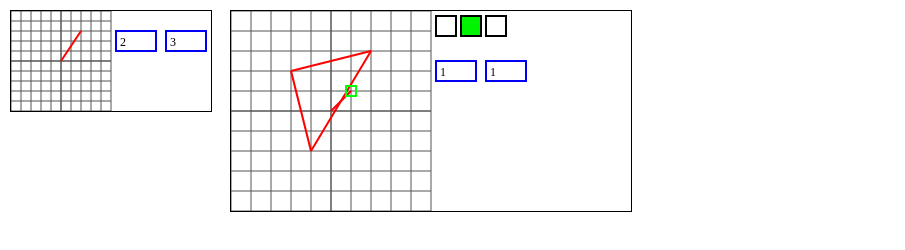
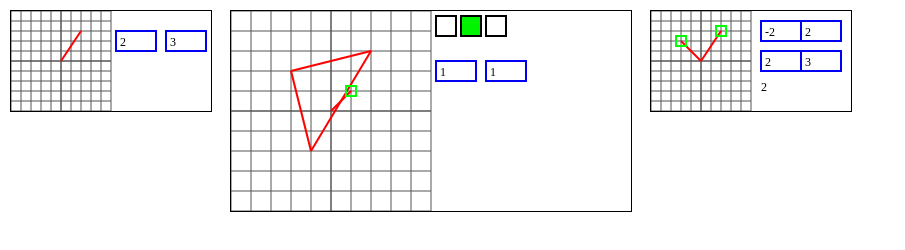
Before and after one commit to Phildo/playground, a plain HTML site: page index.html in a window 1280 px wide. Shown: the whole page, without its empty margins (0-905 px from the left). Drawn offline with Linux system fonts and the light colour scheme.

Commit message:
dot product

```diff
--- a/index.html
+++ b/index.html
@@ -26,16 +26,20 @@
 <script type="text/javascript" src="src/scenes/nullScene.js"></script>
 <script type="text/javascript" src="src/scenes/vectorScene.js"></script>
 <script type="text/javascript" src="src/scenes/barycentricScene.js"></script>
+<script type="text/javascript" src="src/scenes/dotScene.js"></script>
 
 <script type="text/javascript">
 var vector;
 var bary;
+var dot;
 function begin()
 {
   vector = new Space({width:200,height:100,container:"vector_stage_container",scene:VectorScene});
   vector.begin();
   bary = new Space({width:400,height:200,container:"bary_stage_container",scene:BarycentricScene});
   bary.begin();
+  dot = new Space({width:200,height:100,container:"dot_stage_container",scene:DotScene});
+  dot.begin();
 }
 window.addEventListener('touchstart', function(e){ e.preventDefault() }); //prevent browser from doing anything funny
 window.addEventListener("load",begin,false);
@@ -47,6 +51,7 @@ window.addEventListener("load",begin,false);
 <div id="content" style="position:relative; margin:0px; padding:0px;">
   <div id="vector_stage_container" style="width:200px; height:100px; position:relative; user-select:none; margin:10px; float:left;"> </div>
   <div id="bary_stage_container" style="width:400px; height:200px; position:relative; user-select:none; margin:10px; float:left;"> </div>
+  <div id="dot_stage_container" style="width:200px; height:100px; position:relative; user-select:none; margin:10px; float:left;"> </div>
 </div>
 
 </body>
--- /dev/null
+++ b/src/scenes/dotScene.js
@@ -0,0 +1,166 @@
+var fv2 = function(x,y)
+{
+  var self = this;
+  self.x = x;
+  self.y = y;
+}
+fv2.prototype.clone = function(v)
+{
+  var self = this;
+  self.x = v.x;
+  self.y = v.y;
+}
+
+var DotScene = function(space, stage)
+{
+  var self = this;
+  var cc = stage.drawCanv;
+  var ca = cc.canvas;
+  var cx = cc.context;
+
+  var keyer = new Keyer({source:stage.dispCanv.canvas});
+  var dragger = new Dragger({source:stage.dispCanv.canvas});
+  var blurer = new Blurer({source:stage.dispCanv.canvas});
+
+  var grid_x = 10;
+  var grid_y = 10;
+  var world  = {x:-(grid_x/2),y:-(grid_y/2),w:grid_x,h:grid_y};
+  var screen = {x:0,y:ca.height,w:ca.height,h:-ca.height};
+  var grid_x_w = ca.height/grid_x;
+  var grid_y_h = ca.height/grid_y;
+
+  self.a = new fv2(-2, 2); var a = self.a;
+  self.b = new fv2( 2, 3); var b = self.b;
+  self.o = new fv2( 0, 0); var o = self.o;
+  self.d = 0;
+
+  var ss_a = mapPt(world,screen,new fv2(a.x,a.y));
+  var ss_b = mapPt(world,screen,new fv2(b.x,b.y));
+  var ss_o = mapPt(world,screen,new fv2(o.x,o.y));
+
+  function propagate()
+  {
+    self.d = a.x*b.x + a.y*b.y;
+
+    self.ahandle.x = a.x;
+    self.ahandle.y = a.y;
+
+    self.bhandle.x = b.x;
+    self.bhandle.y = b.y;
+
+    mapPt(world,screen,self.ahandle);
+    mapPt(world,screen,self.bhandle);
+
+    self.ahandle.x -= self.ahandle.w/2;
+    self.ahandle.y -= self.ahandle.h/2;
+
+    self.bhandle.x -= self.bhandle.w/2;
+    self.bhandle.y -= self.bhandle.h/2;
+
+    mapToInputs();
+  }
+  function mapToInputs()
+  {
+    self.in_a_x.value = ""+(self.in_a_x.number = a.x);
+    self.in_a_y.value = ""+(self.in_a_y.number = a.y);
+
+    self.in_b_x.value = ""+(self.in_b_x.number = b.x);
+    self.in_b_y.value = ""+(self.in_b_y.number = b.y);
+  }
+
+  function regNB(nb)
+  {
+    keyer.register(nb);
+    dragger.register(nb);
+    blurer.register(nb);
+  }
+  function unregNB(nb)
+  {
+    keyer.unregister(nb);
+    dragger.unregister(nb);
+    blurer.unregister(nb);
+  }
+
+  self.in_a_x = new NumberBox(ca.height+10,  10,40,20,1,0.1,function(n){ a.x = n; propagate(); });
+  self.in_a_y = new NumberBox(ca.height+50, 10,40,20,1,0.1,function(n){ a.y = n; propagate(); });
+
+  self.in_b_x = new NumberBox(ca.height+10,  40,40,20,1,0.1,function(n){ b.x = n; propagate(); });
+  self.in_b_y = new NumberBox(ca.height+50, 40,40,20,1,0.1,function(n){ b.y = n; propagate(); });
+
+  regNB(self.in_a_x);
+  regNB(self.in_a_y);
+  regNB(self.in_b_x);
+  regNB(self.in_b_y);
+
+  self.ahandle = new Draggable({x:a.x,y:a.y,w:10,h:10});
+  mapPt(screen,world,self.ahandle);
+  var tmpa = self.ahandle.drag;
+  self.ahandle.drag = function(evt)
+  {
+    tmpa(evt);
+    a.x = self.ahandle.x+(self.ahandle.w/2);
+    a.y = self.ahandle.y+(self.ahandle.h/2);
+    mapPt(screen,world,a);
+    propagate();
+  }
+  dragger.register(self.ahandle);
+
+  self.bhandle = new Draggable({x:b.x,y:b.y,w:10,h:10});
+  mapPt(screen,world,self.bhandle);
+  var tmpb = self.bhandle.drag;
+  self.bhandle.drag = function(evt)
+  {
+    tmpb(evt);
+    b.x = self.bhandle.x+(self.bhandle.w/2);
+    b.y = self.bhandle.y+(self.bhandle.h/2);
+    mapPt(screen,world,b);
+    propagate();
+  }
+  dragger.register(self.bhandle);
+
+  propagate();
+
+  self.ready = function()
+  {
+  };
+
+  self.tick = function()
+  {
+    keyer.flush();
+    dragger.flush();
+    blurer.flush();
+
+    ss_a.clone(a);
+    ss_b.clone(b);
+    mapPt(world,screen,ss_a);
+    mapPt(world,screen,ss_b);
+  };
+
+  self.draw = function()
+  {
+    cx.strokeStyle = "#555555";
+    cx.lineWidth = 1;
+    cc.drawGrid(0,0,ca.height,ca.height,0.5,0.5,grid_x_w,grid_y_h);
+
+    cx.strokeStyle = "#FF0000";
+    cx.lineWidth = 2;
+
+    cc.drawLine(ss_o.x,ss_o.y,ss_a.x,ss_a.y);
+    cc.drawLine(ss_o.x,ss_o.y,ss_b.x,ss_b.y);
+
+    self.in_a_x.draw(cc);
+    self.in_a_y.draw(cc);
+    self.in_b_x.draw(cc);
+    self.in_b_y.draw(cc);
+
+    self.ahandle.draw(cc);
+    self.bhandle.draw(cc);
+
+    cx.fillText(self.d, ca.height+10, ca.height-20);
+  };
+
+  self.cleanup = function()
+  {
+  };
+
+};
```
